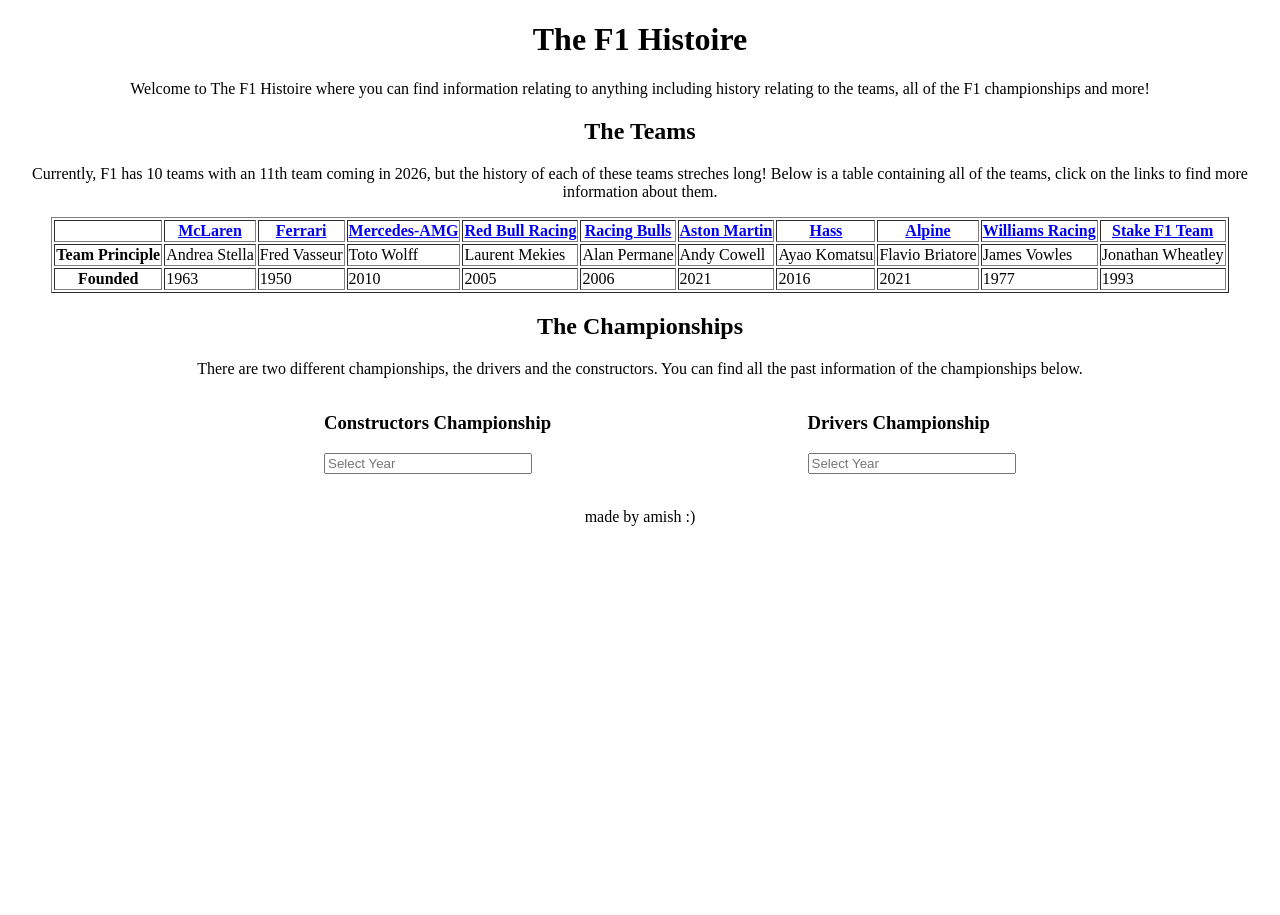
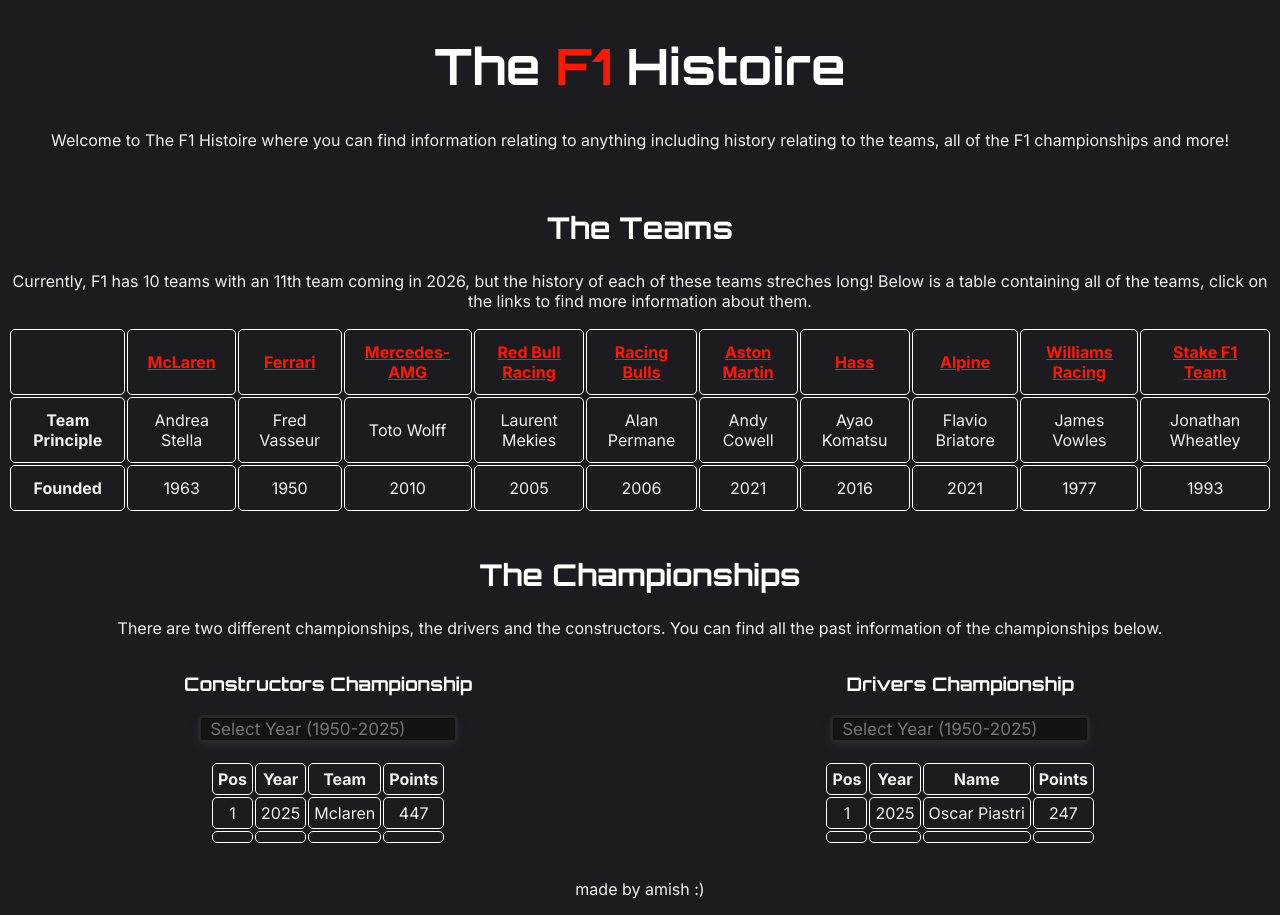
Before and after one commit to amish410/The-F1-Histoire, a plain HTML site: page index.html in a window 1280 px wide. Before the commit the page ends 800 px from the top, so only its background shows below. Drawn offline with Linux system fonts and the light colour scheme.

Commit message:
main page styling

```diff
--- a/index.html
+++ b/index.html
@@ -4,14 +4,21 @@
     <meta charset="UTF-8" />
     <title>The F1 Histoire</title>
     <link rel="stylesheet" href="style.css" type="text/css"/>
+    <link rel="preconnect" href="https://fonts.googleapis.com">
+    <link rel="preconnect" href="https://fonts.gstatic.com" crossorigin>
+    <link href="https://fonts.googleapis.com/css2?family=Orbitron:wght@400..900&family=Raleway:ital,wght@0,599;1,599&display=swap" rel="stylesheet">
+    <link href="https://fonts.googleapis.com/css2?family=Inter:ital,opsz,wght@0,14..32,100..900;1,14..32,100..900&family=Orbitron:wght@400..900&family=Raleway:ital,wght@0,599;1,599&display=swap" rel="stylesheet">
 </head>
-<body>
-    <h1>The F1 Histoire</h1>
+<body style="background-color: #1b1b20;">
+    <div class="header">
+        <h1>The <span style="color: #FF1801;">F1</span> Histoire</h1>
         <p>Welcome to The F1 Histoire where you can find information relating to anything including history relating to the teams, all of the F1 championships and more!</p>
-
+    </div>
+<br>
+    <div class="teams">
         <h2>The Teams</h2>
         <p>Currently, F1 has 10 teams with an 11th team coming in 2026, but the history of each of these teams streches long! Below is a table containing all of the teams, click on the links to find more information about them.</p>
-    <table class="center" border="1px">
+        <table style="display: flex; justify-content: center;" class="teams">
             <tr>
                 <th></th>
                 <th><a href="the teams/mclaren/mclaren.html">McLaren</a></th>
@@ -52,17 +59,62 @@
                 <td>1993</td>
             </tr>
         </table>
-
+    </div>
+<br>
+    <div>
         <h2>The Championships</h2>
         <p>There are two different championships, the drivers and the constructors. You can find all the past information of the championships below.</p>
-    <div style="display: grid; grid-template-columns: auto auto; align-items: center; padding-left: 25%;">
-        <div>
+        <div style="display: flex; justify-content: space-around;">
+            <div style="display: flex; flex-direction: column; align-items: center;">
                 <h3>Constructors Championship</h3>
-            <input type="number" placeholder="Select Year" min="1950" max="2025" style="width: 200px;">
+                <input type="number" placeholder="Select Year (1950-2025)" min="1950" max="2025" class="input">
+                <br>
+                <table class="standings">
+                    <tr>
+                        <th>Pos</th>
+                        <th>Year</th>
+                        <th>Team</th>
+                        <th>Points</th>
+                    </tr>
+                    <tr>
+                        <td>1</td>
+                        <td>2025</td>
+                        <td>Mclaren</td>
+                        <td>447</td>
+                    </tr>
+                    <tr>
+                        <td></td>
+                        <td></td>
+                        <td></td>
+                        <td></td>
+                    </tr>
+                </table>
             </div>
-        <div>
+            <div style="display: flex; flex-direction: column; align-items: center;">
                 <h3>Drivers Championship</h3>
-            <input type="number" placeholder="Select Year" min="1950" max="2025" style="width: 200px; ">
+                <input type="number" placeholder="Select Year (1950-2025)" min="1950" max="2025" class="input">
+                <br>
+                <table class="standings">
+                        <tr>
+                            <th>Pos</th>
+                            <th>Year</th>
+                            <th>Name</th>
+                            <th>Points</th>
+                        </tr>
+                        <tr>
+                            <td>1</td>
+                            <td>2025</td>
+                            <td>Oscar Piastri</td>
+                            <td>247</td>
+                        </tr>
+                        <tr>
+                            <td></td>
+                            <td></td>
+                            <td></td>
+                            <td></td>
+                        </tr>
+                </table>
+            </div>
         </div>
     </div>
 </body>
--- a/style.css
+++ b/style.css
@@ -5,19 +5,82 @@
 
 }
 
-h1 {
+.header h1 {
     text-align: center;
+    font-family: 'Orbitron';
+    color: #ffffff;
+    font-size: 50px;
+}
+
+p {
+    text-align: center;
+    font-family: 'Inter';
+    color: #F1F1F1;
 }
 
 h2 {
     text-align: center;
+    font-family: 'Orbitron';
+    color: #ffffff;
+    font-size: 30px;
 }
 
-p {
+h3 {
+    text-align: center;
+    font-family: 'Orbitron';
+    color: #ffffff;
+}
+
+.teams td, .teams tr, .teams th {
+    font-family: 'Inter';
+    color: #F1F1F1;
+    border: 1px solid white;
+    border-radius: 5px;
+    padding: 12px;
     text-align: center;
 }
 
-.center {
-    margin-left: auto;
-    margin-right: auto;
+.teams a:link {
+    font-family: 'Inter';
+    color: #FF1801;
 }
+
+.teams a:visited {
+    font-family: 'Inter';
+    color: #cc1605;
+}
+
+.teams a:hover {
+    font-family: 'Inter';
+    color: #e43829;
+}
+
+.input {
+    color: #F1F1F1;
+    border: 3px solid #28282b;
+    border-radius: 5px;
+    height: 20px;
+    width: 250px;
+    font-family: 'Inter';
+    font-size: 17px;
+    box-shadow: 0 4px 8px rgba(94, 88, 88, 0.2);
+    text-indent: 7px;
+    background-color: rgba(8, 8, 8, 0.425);
+    display: flex;
+    justify-content: space-around;
+}
+
+input:focus {
+    border: 2px solid #DC0000;
+    outline: none;
+    box-shadow: 0 4px 8px rgba(94, 88, 88, 0.2);
+}
+
+.standings td, .standings tr, .standings th {
+    font-family: 'Inter';
+    color: #F1F1F1;
+    border: 1px solid white;
+    border-radius: 5px;
+    padding: 5px;
+    text-align: center;
+}
```
Lines whose indentation alone changed are shown as unchanged.
